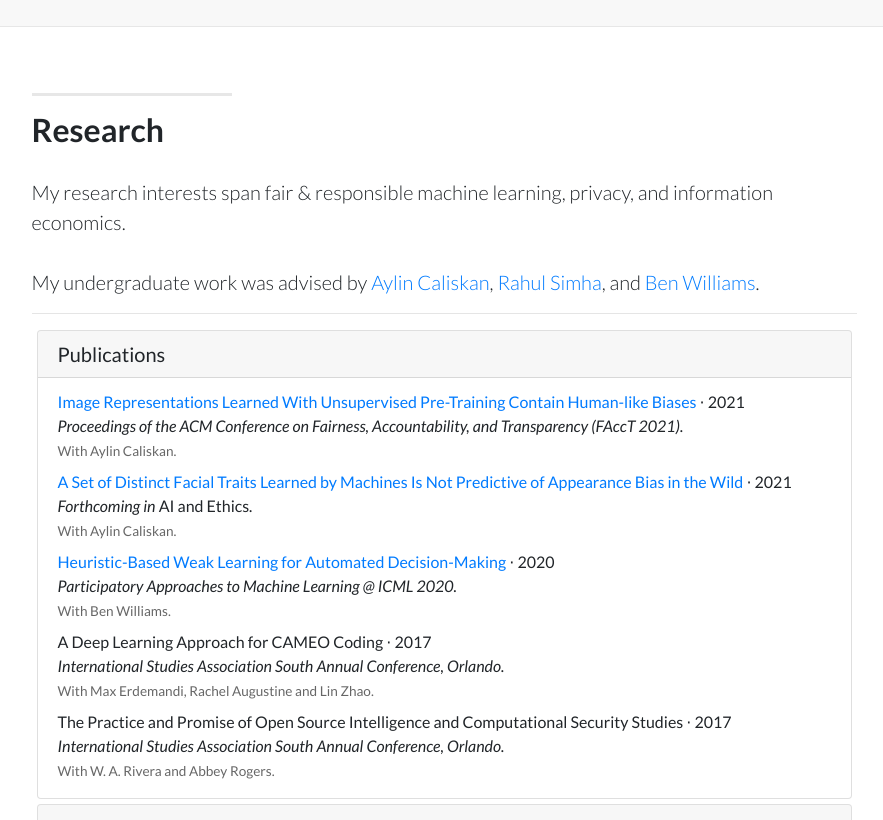
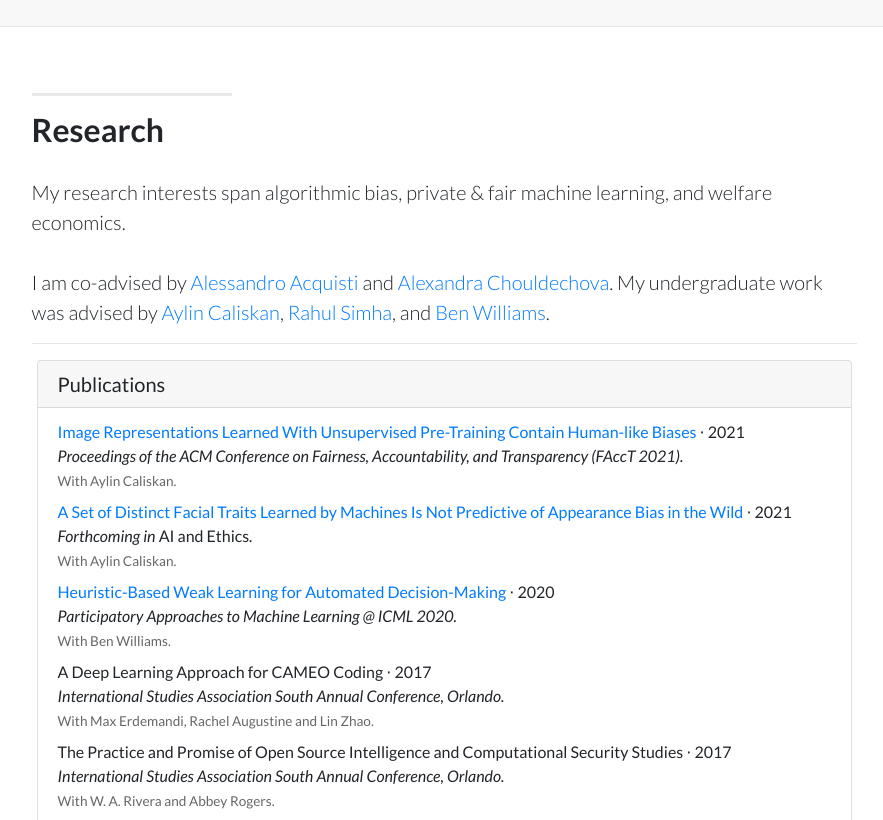
Before and after one commit to rsteed11/rsteed11.github.io, a Jekyll site: the page built from index.html, in a window 1280 px wide and 900 px high, scrolled down 443 px, cut to the strip 80-900 px from the top of the window. Shown: the whole strip, without its empty margins (196-1079 px from the left). Built offline with Jekyll 4.4.1, drawn with Linux system fonts in a browser that asks for light colours; nearby versions of some CDN libraries; a style sheet for code colours, icons or effects is not loaded.

Commit message:
:sparkles: Added advisors

```diff
--- a/_includes/research.html
+++ b/_includes/research.html
@@ -11,9 +11,10 @@
         </h2>
 
         <p class="lead">
-          My research interests span fair & responsible machine learning, privacy, and information economics.
-
-          <br><br>My undergraduate work was advised by <a href="https://www2.seas.gwu.edu/~aylin/">Aylin Caliskan</a>, <a href="https://www2.seas.gwu.edu/~simha/">Rahul Simha</a>, and <a href="https://benjamindwilliams.weebly.com">Ben Williams</a>.
+          My research interests span algorithmic bias, private & fair machine learning, and welfare economics.
+          <br>
+          <br>
+          I am co-advised by <a href="https://www.heinz.cmu.edu/~acquisti">Alessandro Acquisti</a> and <a href="http://www.andrew.cmu.edu/user/achoulde">Alexandra Chouldechova</a>. My undergraduate work was advised by <a href="https://www2.seas.gwu.edu/~aylin/">Aylin Caliskan</a>, <a href="https://www2.seas.gwu.edu/~simha/">Rahul Simha</a>, and <a href="https://benjamindwilliams.weebly.com">Ben Williams</a>.
         </p>
 
         <hr>
```
